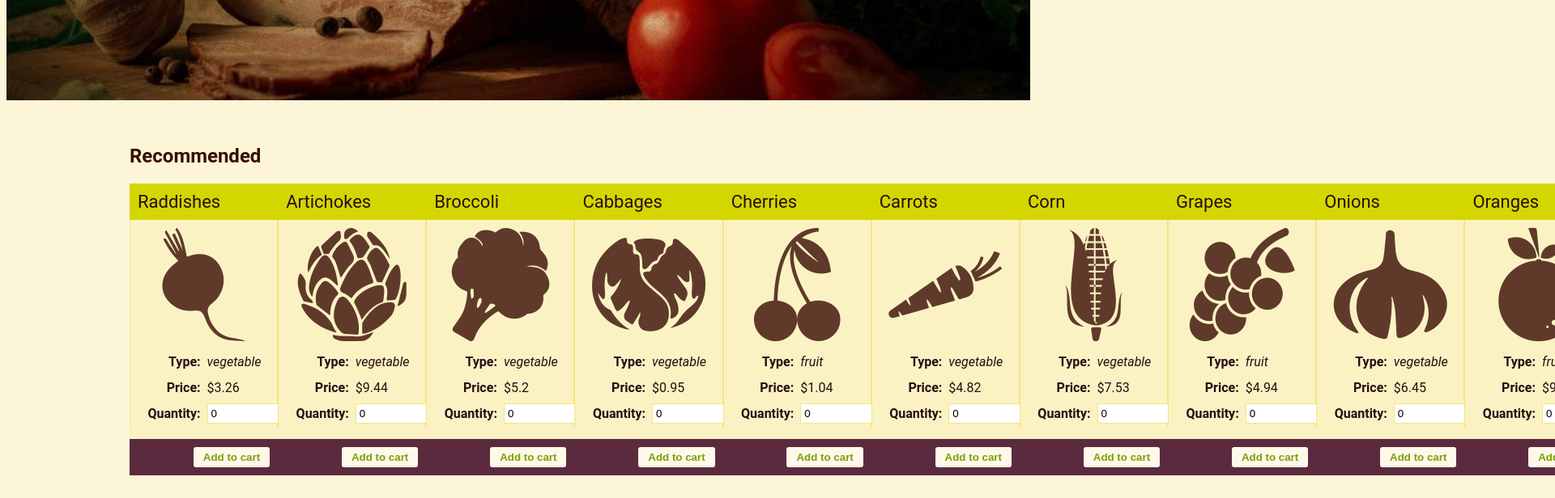
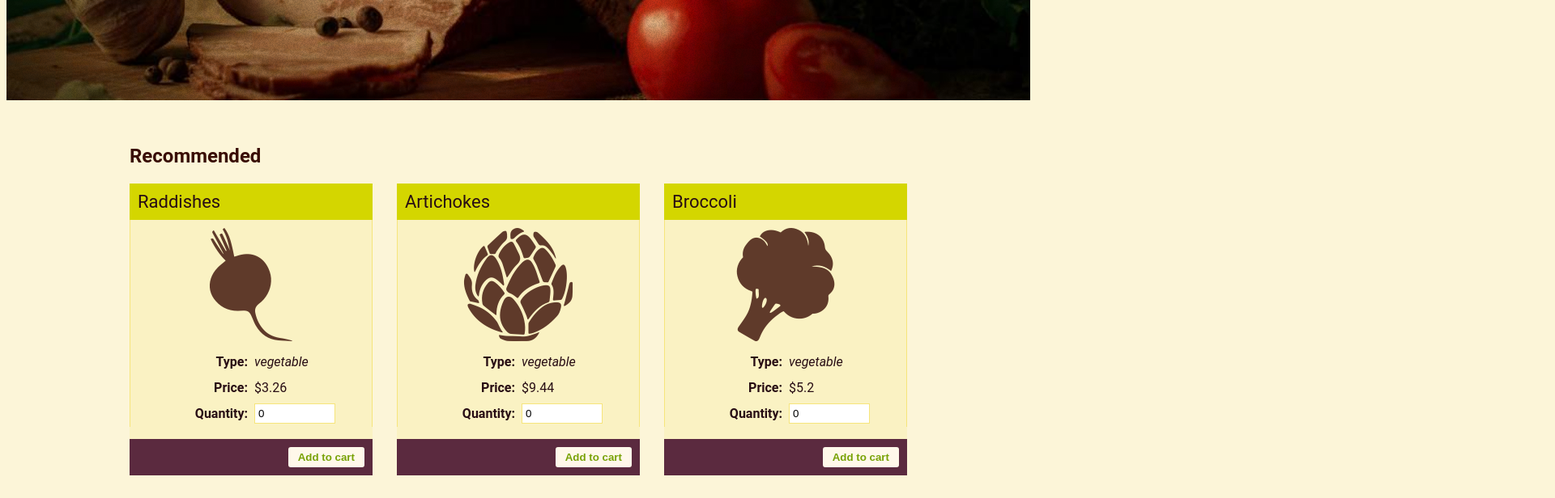
Before and after one commit to paullaster/product-cart, a Vue app: page / in a window 1280 px wide. Shown: the part 433-1049 px from the top of the page at 81% size, 1920 px wide, since content can reach past the window. Built offline with nearby package versions, Linux system fonts and the light colour scheme.

Commit message:
commit changes

```diff
--- a/src/views/HomePage.vue
+++ b/src/views/HomePage.vue
@@ -10,7 +10,7 @@
 
         <div class="recommended">
             <ProductCard
-            v-for="(product, index) in inventory"
+            v-for="(product, index) in inventory.slice(0, 3)"
             :addToCart="addToCart"
             :icon="icon"
             :index="index"
```
